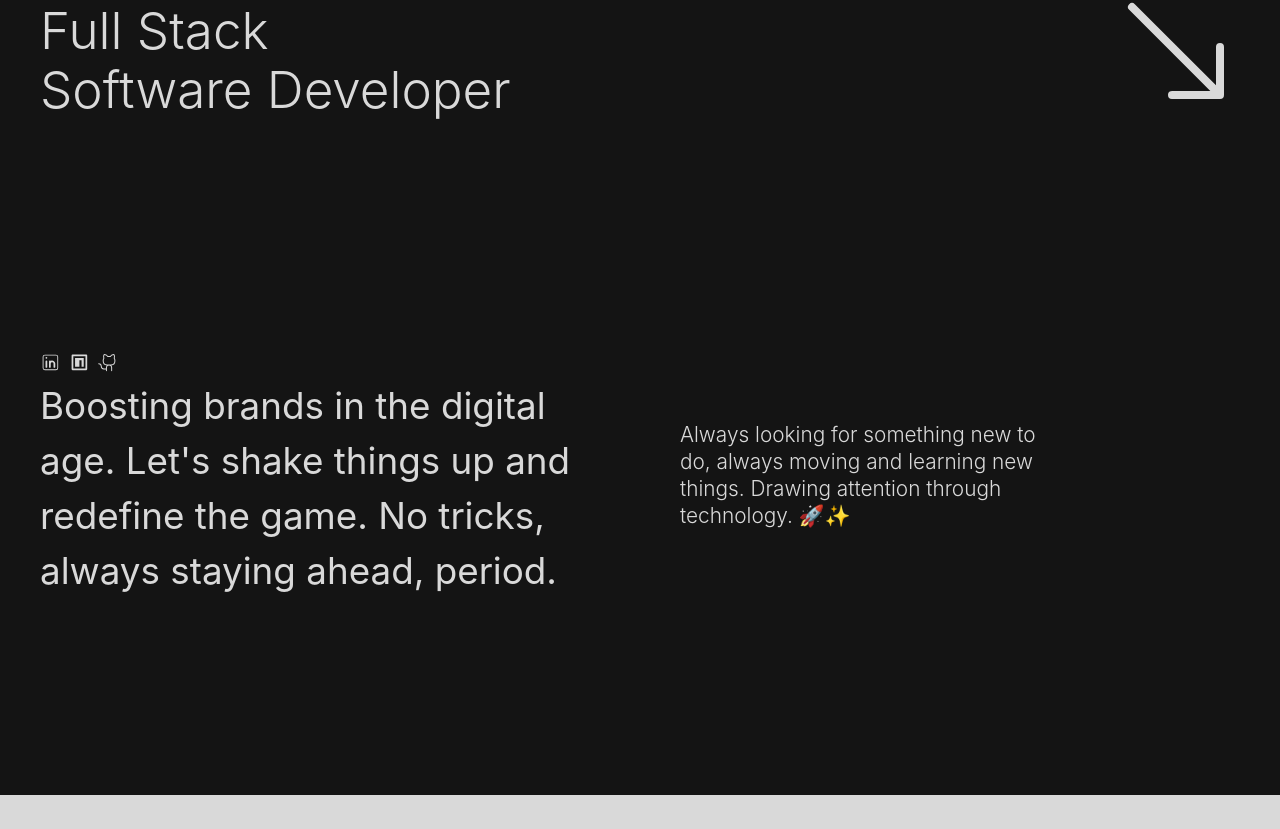
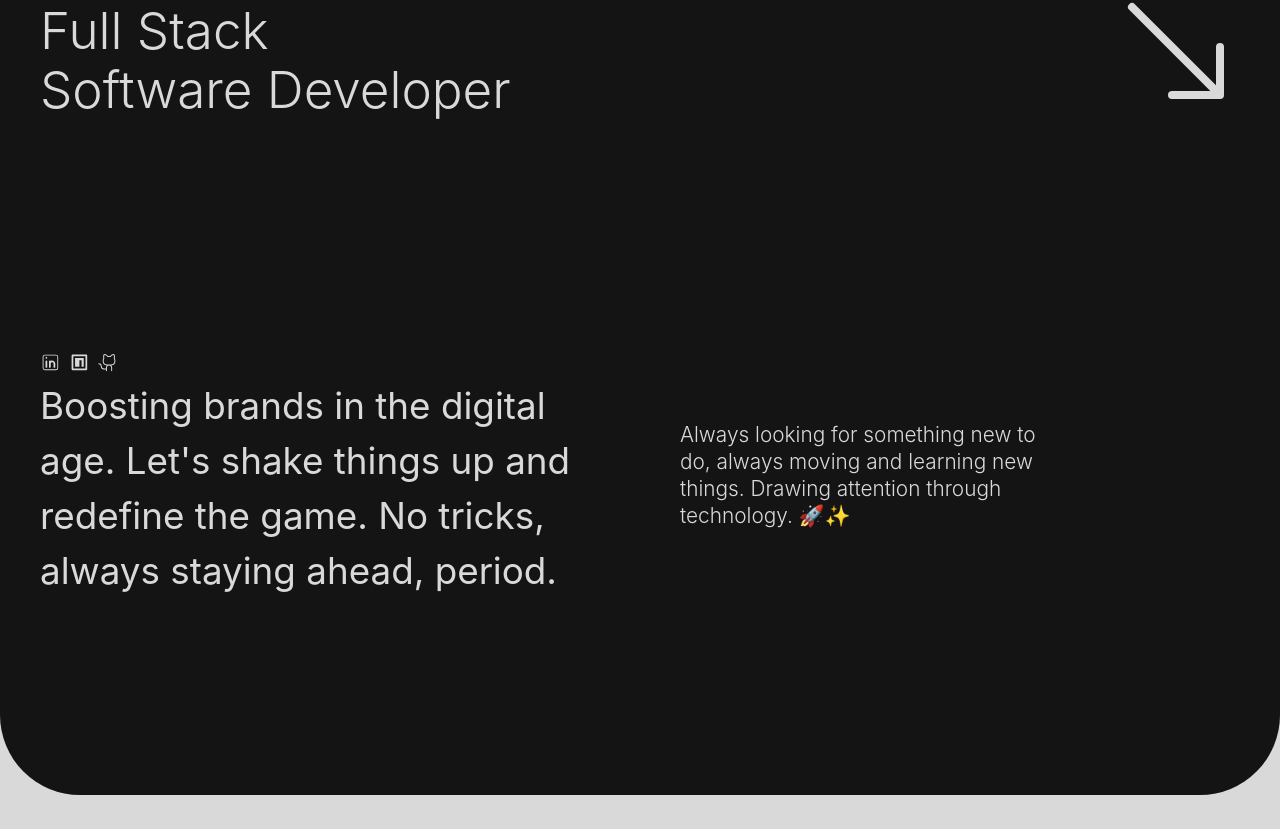
Before and after one commit to rodyherrera/MonteGordo, a React (Vite) app: page / in a window 1280 px wide. Shown: the part 671-1500 px from the top of the page. Built offline with nearby package versions, Linux system fonts and the light colour scheme.

Commit message:
feat: border rounding in last black container.

```diff
--- a/src/components/home/SimpleAbout/SimpleAbout.css
+++ b/src/components/home/SimpleAbout/SimpleAbout.css
@@ -6,6 +6,8 @@
     overflow-x: hidden;
     padding: 0 2.5rem;
     gap: 5rem;
+    border-bottom-left-radius: 5rem;
+    border-bottom-right-radius: 5rem;
 }
 
 .Simple-About-Left-Container,
```
